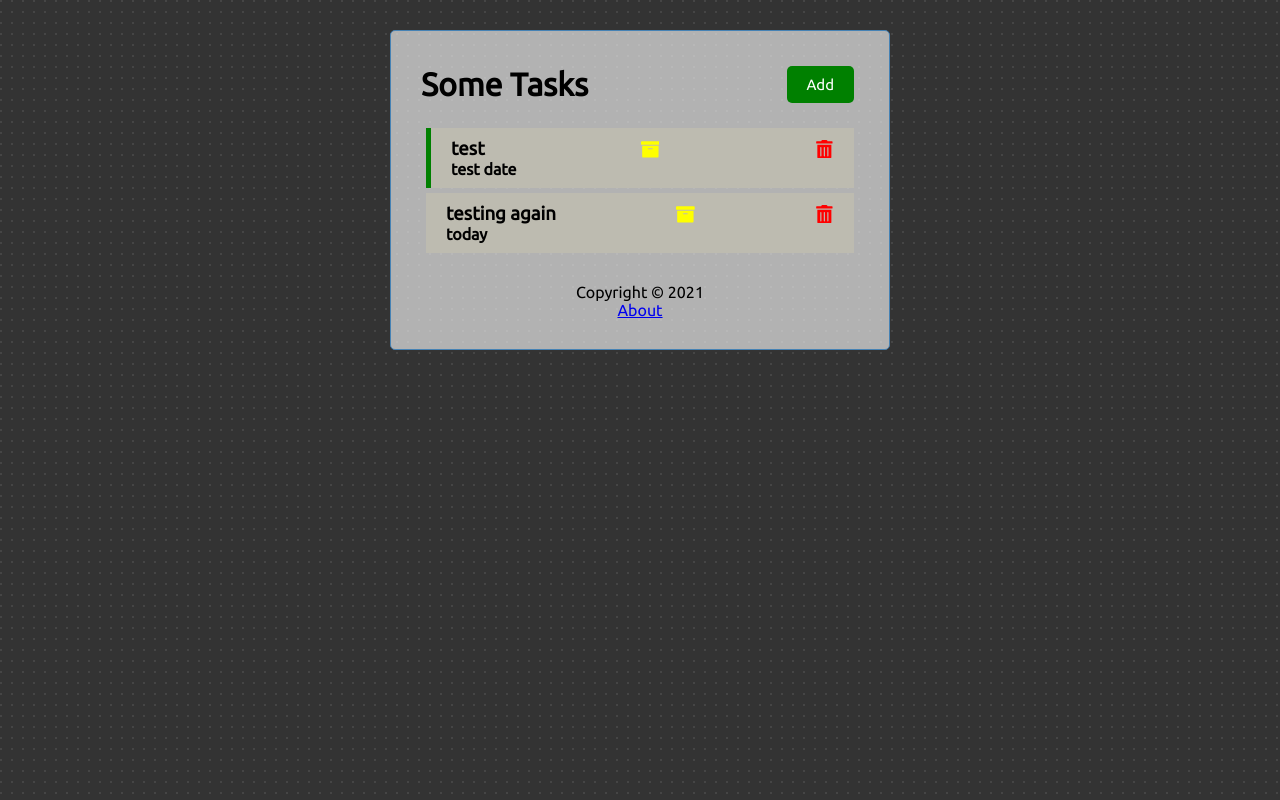
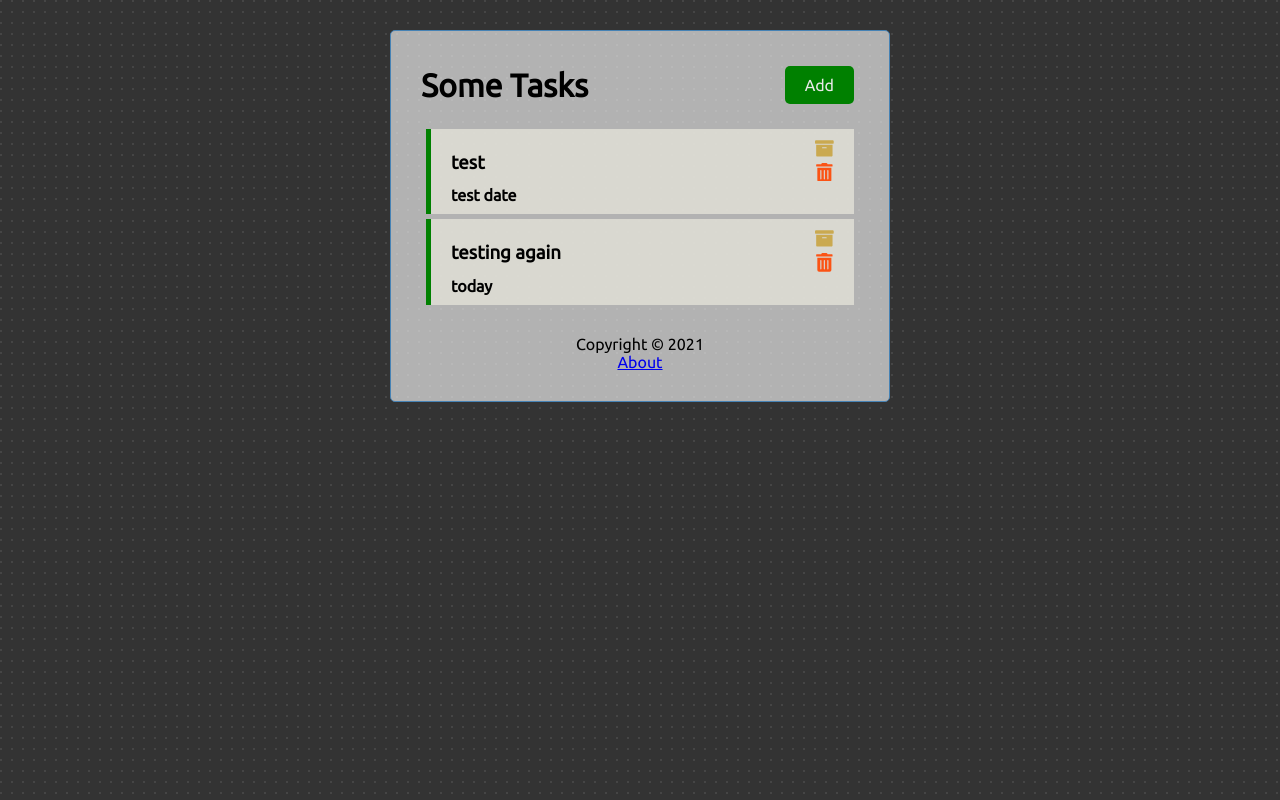
Before and after one commit to Elliohknow/react-ts-tasks, a React (Create React App) app: page / in a window 1280 px wide. Built offline with nearby package versions, Linux system fonts and the light colour scheme; data requests are answered from the project's data file.

Commit message:
style for icons

```diff
--- a/db.json
+++ b/db.json
@@ -9,8 +9,16 @@
     {
       "text": "testing again",
       "date": "today",
-      "reminder": false,
+      "reminder": true,
       "id": 2
+    }
+  ],
+  "archived": [
+    {
+      "text": "test archive feat",
+      "date": "today",
+      "reminder": true,
+      "id": 56
     }
   ]
 }
--- a/src/App.tsx
+++ b/src/App.tsx
@@ -1,5 +1,6 @@
 import { useEffect, useState } from "react";
-import { BrowserRouter as Router } from "react-router-dom";
+import { BrowserRouter as Router, Route } from "react-router-dom";
+import About from "./components/About";
 import AddTask from "./components/AddTask";
 import Footer from "./components/Footer";
 import Header from "./components/Header";
@@ -34,19 +35,19 @@ function App() {
   }, []);
 
   // Fetch all tasks
-  const fetchTasks = async () => {
+  const fetchTasks = async (): Promise<any> => {
     const result = await fetch("http://localhost:5050/tasks");
     const data = await result.json();
     return data;
   };
   // Fetch a single task
-  const fetchTask = async (id: number | string) => {
+  const fetchTask = async (id: number | string): Promise<any> => {
     const result = await fetch(`http://localhost:5050/tasks/${id}`);
     const data = await result.json();
     return data;
   };
   // Add Task
-  const addTask = async (task: ITask) => {
+  const addTask = async (task: ITask): Promise<void> => {
     // const newTask = { ...task, id: UUID() };
     // setTasks([...tasks, newTask]);
     const result = await fetch("http://localhost:5050/tasks", {
@@ -63,18 +64,18 @@ function App() {
   };
 
   // Delete Task
-  const deleteTask = async (id: number | string ) => {
+  const deleteTask = async (id: number | string): Promise<void> => {
     await fetch(`http://localhost:5050/tasks/${id}`, {
       method: "DELETE",
     });
     setTasks(tasks.filter((task) => task.id !== id));
   };
   // Archive Task
-  const archiveTask = async (id: number | string ) => {
+  const archiveTask = async (id: number | string): Promise<void> => {
     console.log("task archived", id);
   };
   // toggle reminder
-  const toggleReminder = async (id: number | string ) => {
+  const toggleReminder = async (id: number | string): Promise<void> => {
     const taskToToggle = await fetchTask(id);
     const updatedTask = { ...taskToToggle, reminder: !taskToToggle.reminder };
 
@@ -102,6 +103,11 @@ function App() {
           onAdd={() => setShowAddTask(!showAddTask)}
           showAddTask={showAddTask}
         />
+        <Route
+          path="/"
+          exact
+          render={(props) => (
+            <>
               {showAddTask && <AddTask onAdd={addTask} />}
               {tasks.length > 0 ? (
                 <TaskList
@@ -113,6 +119,10 @@ function App() {
               ) : (
                 "Task list is currently empty."
               )}
+            </>
+          )}
+        />
+        <Route path="/about" component={About} />
         <Footer />
       </div>
     </Router>
--- a/src/components/AddTask.tsx
+++ b/src/components/AddTask.tsx
@@ -1,11 +1,14 @@
 import { useState } from "react";
 
-const AddTask = (props: any) => {
+interface Props {
+  onAdd: (task: any) => Promise<void>;
+}
+const AddTask: React.FC<Props> = ({ onAdd }) => {
   const [text, setText] = useState("");
   const [date, setDate] = useState("");
   const [reminder, setReminder] = useState(false);
 
-  const onSubmit = (e: React.FormEvent<HTMLFormElement>) => {
+  const onSubmit = (e: React.FormEvent<HTMLFormElement>): void => {
     e.preventDefault();
 
     if (!text) {
@@ -13,7 +16,7 @@ const AddTask = (props: any) => {
       return;
     }
 
-    props.onAdd({ text, date, reminder });
+    onAdd({ text, date, reminder });
 
     setText("");
     setDate("");
--- /dev/null
+++ b/src/components/IconWrapper.tsx
@@ -0,0 +1,16 @@
+import { IconContext } from "react-icons";
+
+interface Props {
+  children?: React.ReactNode;
+  className?: string;
+  onClick: (id: any) => Promise<void>;
+}
+
+const IconWrapper: React.FC<Props> = ({ children, className, onClick }) => {
+  return (
+    <IconContext.Provider value={{ className: className }}>
+      <div onClick={onClick}>{children}</div>
+    </IconContext.Provider>
+  );
+};
+export default IconWrapper;
--- a/src/components/Task.tsx
+++ b/src/components/Task.tsx
@@ -1,5 +1,6 @@
 import { FaArchive, FaTrashAlt } from "react-icons/fa";
 import { ITask } from "../App";
+import IconWrapper from "./IconWrapper";
 
 interface Props {
   task: ITask;
@@ -8,8 +9,7 @@ interface Props {
   onToggle: (id: any) => Promise<void>;
 }
 
-const Task = (props: Props) => {
-  const { task, onDelete, onArchive, onToggle } = props;
+const Task: React.FC<Props> = ({ task, onDelete, onArchive, onToggle }) => {
   return (
     <div
       className={`task ${task.reminder && "reminder"}`}
@@ -17,14 +17,18 @@ const Task = (props: Props) => {
     >
       <h3>
         {task.text}{" "}
-        <FaArchive
-          style={{ color: "yellow", cursor: "pointer" }}
-          onClick={() => onArchive(task.id)}
-        />
-        <FaTrashAlt
-          style={{ color: "red", cursor: "pointer" }}
-          onClick={() => onDelete(task.id)}
-        />
+        <div className="icons">
+          <IconWrapper
+            children={<FaArchive />}
+            className="icon archive"
+            onClick={() => onArchive(task.id)}
+          />
+          <IconWrapper
+            children={<FaTrashAlt />}
+            className="icon trash"
+            onClick={() => onDelete(task.id)}
+          />
+        </div>
       </h3>
       <p>{task.date}</p>
     </div>
--- a/src/index.css
+++ b/src/index.css
@@ -12,7 +12,17 @@ body {
     sans-serif;
   -webkit-font-smoothing: antialiased;
   -moz-osx-font-smoothing: grayscale;
-  background-image: radial-gradient(circle 5px at top left, rgba(226, 226, 226,0.1) 0%, rgba(226, 226, 226,0.1) 50%,rgba(201, 201, 201,0.1) 50%, rgba(201, 201, 201,0.1) 30%,transparent 30%, transparent 50%),linear-gradient(90deg, rgb(51,51,51),rgb(51,51,51)); background-size: 11px 11px;
+  background-image: radial-gradient(
+      circle 5px at top left,
+      rgba(226, 226, 226, 0.1) 0%,
+      rgba(226, 226, 226, 0.1) 50%,
+      rgba(201, 201, 201, 0.1) 50%,
+      rgba(201, 201, 201, 0.1) 30%,
+      transparent 30%,
+      transparent 50%
+    ),
+    linear-gradient(90deg, rgb(51, 51, 51), rgb(51, 51, 51));
+  background-size: 11px 11px;
 }
 
 .App {
@@ -36,17 +46,25 @@ body {
 .btn {
   display: inline-block;
   background: #000;
-  color: #fff;
+  color: #e9e9e9;
   border: none;
   padding: 10px 20px;
   margin: 5px;
   border-radius: 5px;
   cursor: pointer;
   text-decoration: none;
-  font-size: 15px;
+  font-size: 16px;
   font-family: inherit;
 }
 
+.trash {
+  color: orangered;
+}
+.archive {
+  color: rgb(201, 165, 67);
+  border-color: #000;
+  border-width: 1px;
+}
 .btn:focus {
   outline: none;
 }
@@ -60,14 +78,26 @@ body {
   width: 100%;
 }
 
+.icon {
+  margin-left: 1em;
+  cursor: pointer;
+  opacity: 0.9;
+}
+
+.icon:hover {
+  opacity: 1;
+}
+
 .task {
-  background-color: #bdbbb0;
+  background-color: #e0dfd5da;
   /* background-color: #fff; */
   margin: 5px;
   padding: 10px 20px;
   cursor: pointer;
 }
-
+.task:hover {
+  background-color: #e0dfd5;
+}
 .task.reminder {
   border-left: 5px solid green;
 }
@@ -76,6 +106,9 @@ body {
   display: flex;
   align-items: center;
   justify-content: space-between;
+}
+.task h3 .icons {
+  justify-content: space-evenly;
 }
 
 .add-form {
```
Lines whose indentation alone changed are shown as unchanged.
